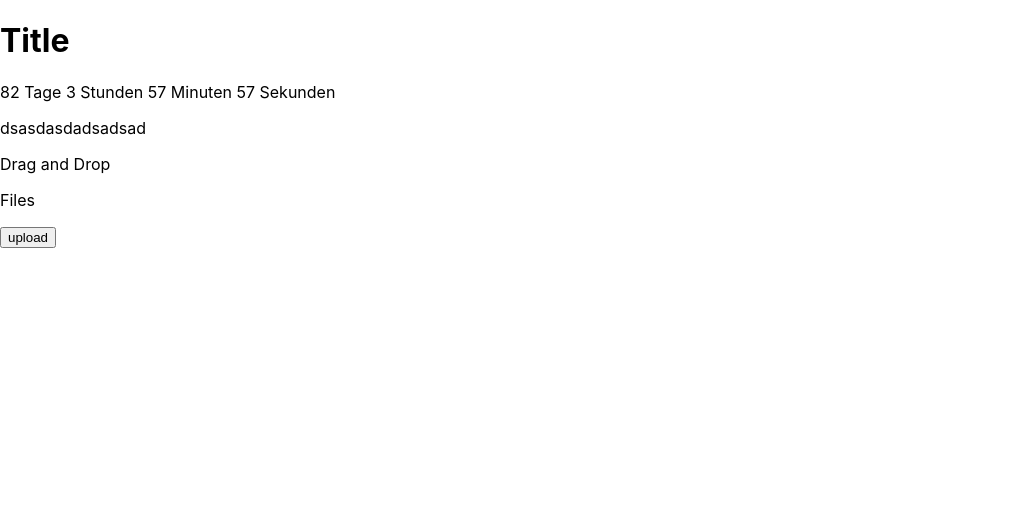
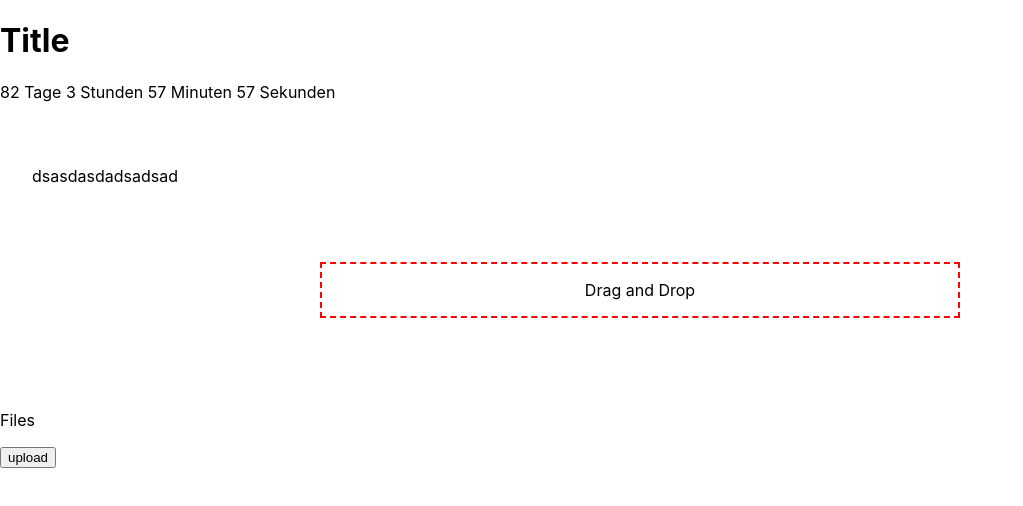
Before and after one commit to Elias-Traunbauer/school_collab, a Next.js app: page /assignment_edit in a window 1280 px wide. Shown: the top 506 px of the page, without its empty margins (0-1023 px from the left). Built offline with nearby package versions, Linux system fonts and the light colour scheme.

Commit message:
changed deadline for test

```diff
--- a/styles/assignment.module.css
+++ b/styles/assignment.module.css
@@ -35,3 +35,19 @@
   margin-right: 2em;
   padding: .3em;
 }
+
+.description{
+  padding: 2em;
+}
+.fileuploadcontainer{
+  width: 100vw;
+  height: 20vh;
+  justify-content: center;
+  align-items: center;
+}
+.fileuploadfield{
+  border: 2px dashed red;
+  width: 50%;
+  transform: translate(50%,50%);
+  text-align: center;
+}
```
Also changed, not shown: 1 other file (tests, documents, lock files or other folders).
